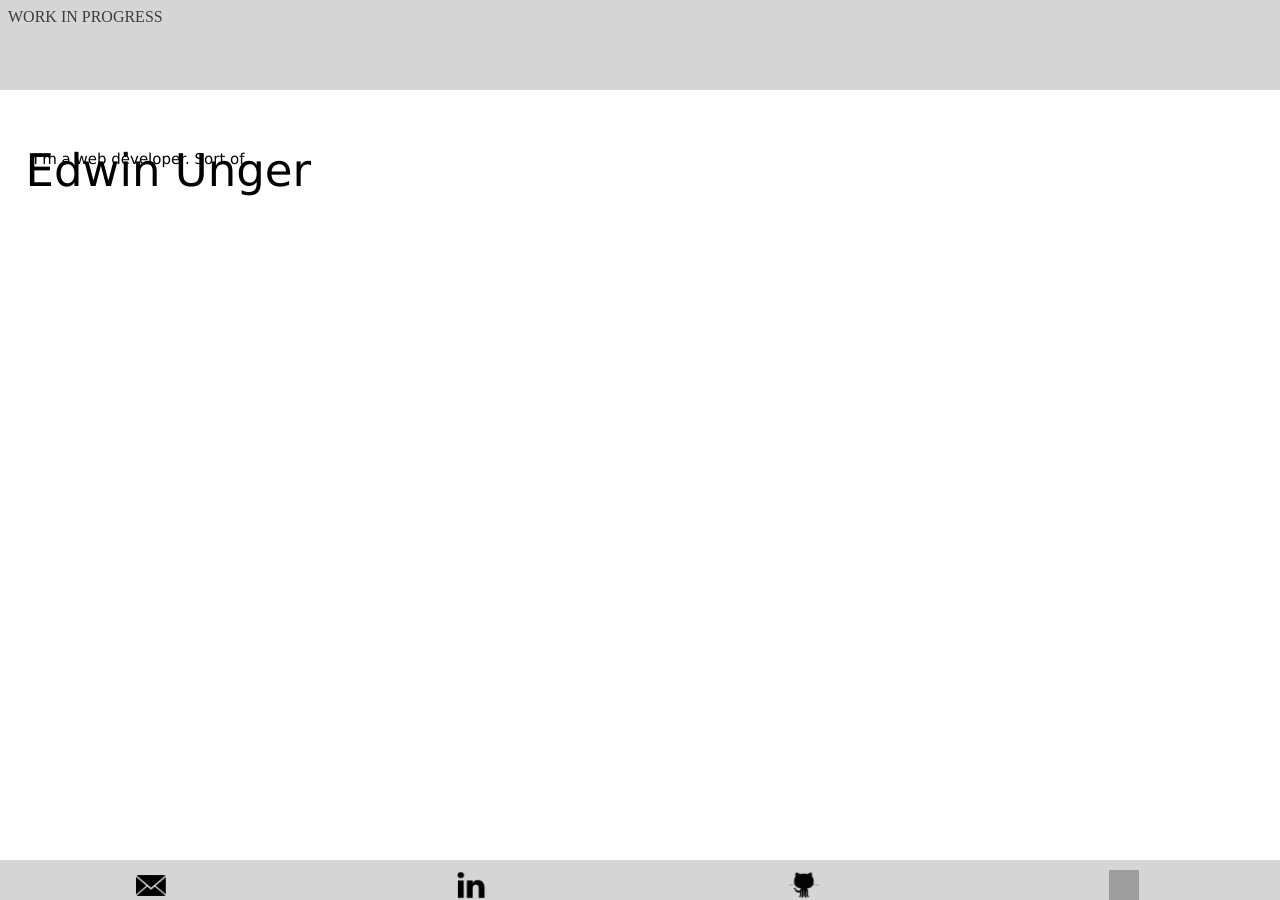
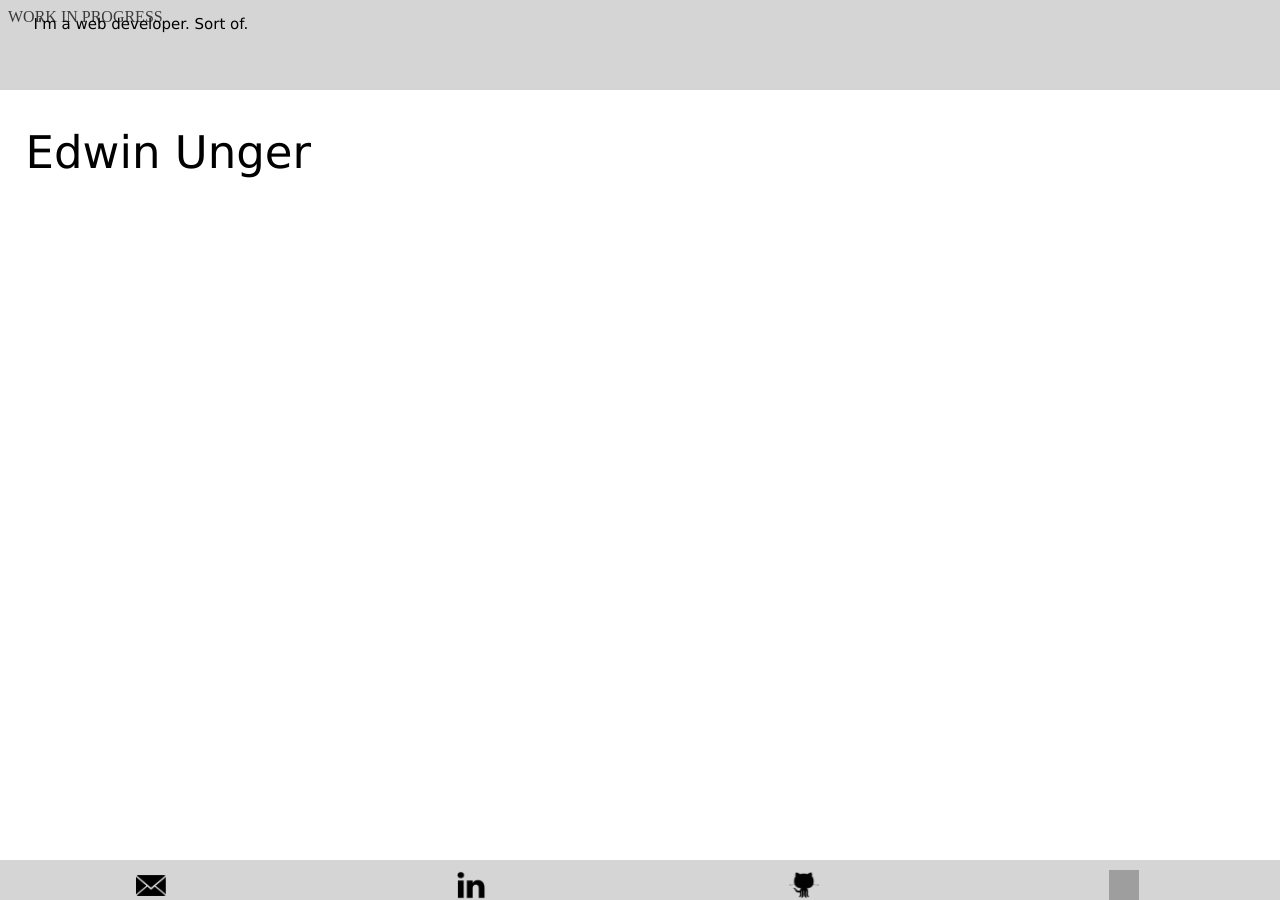
Before and after one commit to edwinunger/edwinunger.github.io, a Jekyll site: the page about.html, which Jekyll copies as it is, in a window 1280 px wide. Built offline with Jekyll 4.4.1, drawn with Linux system fonts in a browser that asks for light colours; grey boxes are pictures that could not be loaded.

Commit message:
homepage

```diff
--- a/stylesheets/default.css
+++ b/stylesheets/default.css
@@ -15,7 +15,7 @@ body  {height: 620px;
         font-family: Verdana;
         color: #000000;
         position: fixed;
-        top: 11%;
+        top: 9%;
         left: 2%;
 }
 
@@ -23,7 +23,7 @@ body  {height: 620px;
         font-family: Verdana;
         color: #000000;
         position: fixed;
-        top: 15%;
+        top: 0%;
         margin-left: 2%;
 }
 
```
